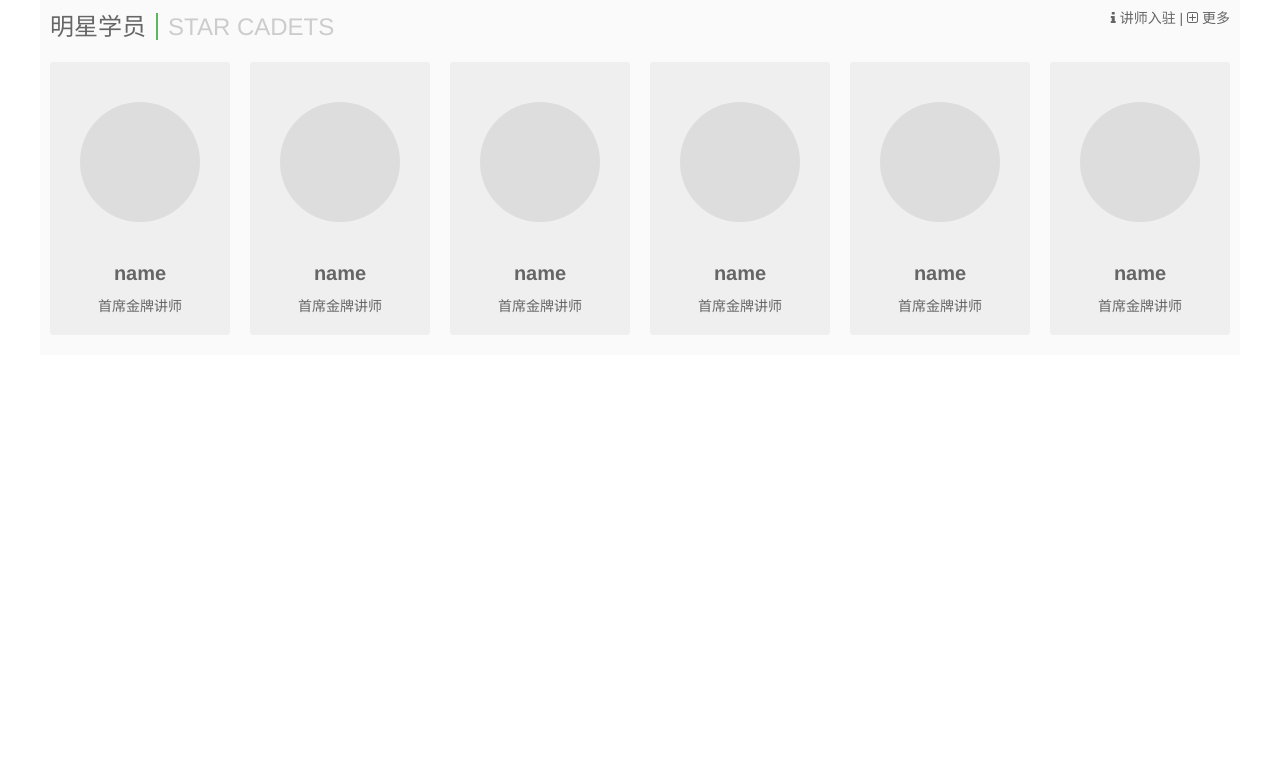
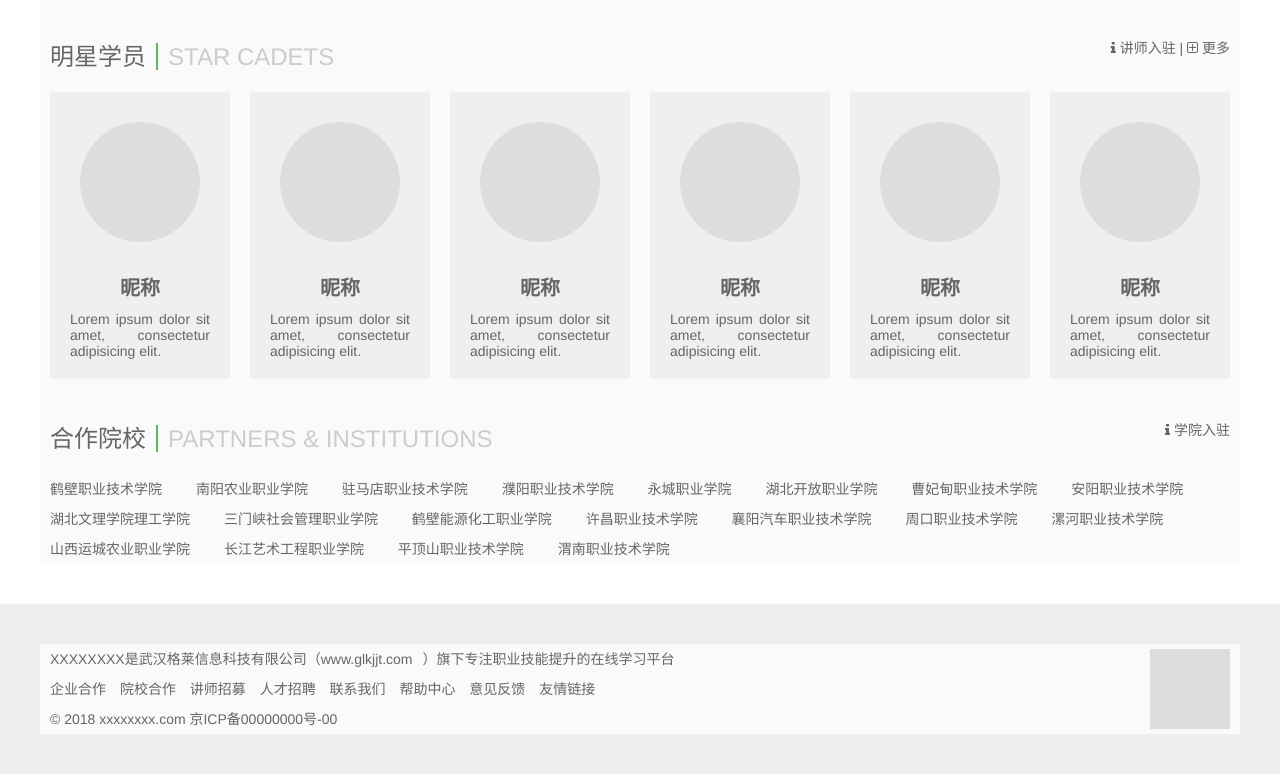
Before and after one commit to ITSBee/CloudyCourse, a website: page index.html in a window 1280 px wide. Shown: the part 3370-4144 px from the top of the page. Before the commit the page ends 3765 px from the top, so only its background shows below. Drawn offline with Linux system fonts and the light colour scheme.

Commit message:
keep coding

```diff
--- a/css/reset.css
+++ b/css/reset.css
@@ -86,5 +86,4 @@ a:hover { color: #5cb85c; }
 	width: 1180px;
 	margin: 0 auto;
 	padding: 0 10px;
-	background-color: #fafafa;
 }
--- a/css/styles.css
+++ b/css/styles.css
@@ -1,4 +1,6 @@
 @charset "utf-8";
+
+.container { 	background-color: #fafafa; }
 
 /* header */
 .header {
@@ -8,10 +10,6 @@
 	-webkit-box-shadow: 0 3px 3px #eee;
 		 -moz-box-shadow: 0 3px 3px #eee;
 					box-shadow: 0 3px 3px #eee;
-}
-
-/* test */.header .container {
-	/*background-color: #f00; */
 }
 
 .header .container>div {
@@ -201,19 +199,21 @@
 	margin-right: 0;
 }
 
-/* free & live & micro-majors & teachers & cadets */
+/* free & live & micro-majors & teachers & cadets & partners */
 .free,
 .live,
 .micro-majors,
 .certification,
-.cadets { margin: 20px 0; }
+.cadets,
+.partners { margin: 20px 0; }
 
 .free h2,
 .live h2,
 .micro-majors h2,
 .certification h2,
 .teachers h2,
-.cadets h2 {
+.cadets h2,
+.partners h2 {
 	margin-bottom: 20px;
 	font-size: 24px;
 }
@@ -225,7 +225,8 @@
 .micro-majors h2>span,
 .certification h2>span,
 .teachers h2>span,
-.cadets h2>span {
+.cadets h2>span,
+.partners h2>span {
 	margin-left: 10px;
 	padding-left: 10px;
 	color: #ccc;
@@ -320,18 +321,14 @@
 	background: #ddd;
 }
 
-.head-icon {
-	width: 120px;
-	height: 120px;
-	margin: 40px auto;
-	border-radius: 50%;
-	background-color: #ddd;
+.teachers .head-icon {
+	width: 100%;
+	height: 220px;
+	background: #ddd;
 }
 
 .head-icon,
-.person {
-	text-align: center;
-}
+.person { text-align: center; }
 
 .person {
 	width: 160px;
@@ -353,3 +350,48 @@
 	margin-right: 20px;
 	margin-bottom: 20px;
 }
+
+.cadets .head-icon {
+	width: 120px;
+	height: 120px;
+	margin: 30px auto;
+	border-radius: 50%;
+	background-color: #ddd;
+}
+
+.cadets p {
+	text-align: justify;
+	overflow: hidden;
+	-ms-text-overflow: ellipsis;
+			text-overflow: ellipsis;
+}
+
+.institutions a {
+	display: inline-block;
+	/*width: 160px;*/
+	height: 30px;
+	line-height: 30px;
+	margin-right: 30px;
+}
+
+.footer {
+	padding: 40px 0;
+	background: #eee;
+}
+
+.footer p {
+	height: 30px;
+	line-height: 30px;
+}
+
+.footer a {
+	margin-right: 10px;
+}
+
+.footer .code {
+	float: right;
+	width: 80px;
+	height: 80px;
+	margin-top: 5px;
+	background-color: #ddd;
+}
--- a/index.html
+++ b/index.html
@@ -799,8 +799,8 @@
 							<div class="class-item">
 								<div class="head-icon"></div>
 								<div class="person">
-									<h3><a href="#">name</a></h3>
-									<p><a href="#">首席金牌讲师</a></p>
+									<h3><a href="#">昵称</a></h3>
+									<p>Lorem ipsum dolor sit amet, consectetur adipisicing elit.</p>
 								</div>
 							</div>
 						</li>
@@ -808,8 +808,8 @@
 							<div class="class-item">
 								<div class="head-icon"></div>
 								<div class="person">
-									<h3><a href="#">name</a></h3>
-									<p><a href="#">首席金牌讲师</a></p>
+									<h3><a href="#">昵称</a></h3>
+									<p>Lorem ipsum dolor sit amet, consectetur adipisicing elit.</p>
 								</div>
 							</div>
 						</li>
@@ -817,8 +817,8 @@
 							<div class="class-item">
 								<div class="head-icon"></div>
 								<div class="person">
-									<h3><a href="#">name</a></h3>
-									<p><a href="#">首席金牌讲师</a></p>
+									<h3><a href="#">昵称</a></h3>
+									<p>Lorem ipsum dolor sit amet, consectetur adipisicing elit.</p>
 								</div>
 							</div>
 						</li>
@@ -826,8 +826,8 @@
 							<div class="class-item">
 								<div class="head-icon"></div>
 								<div class="person">
-									<h3><a href="#">name</a></h3>
-									<p><a href="#">首席金牌讲师</a></p>
+									<h3><a href="#">昵称</a></h3>
+									<p>Lorem ipsum dolor sit amet, consectetur adipisicing elit.</p>
 								</div>
 							</div>
 						</li>
@@ -835,8 +835,8 @@
 							<div class="class-item">
 								<div class="head-icon"></div>
 								<div class="person">
-									<h3><a href="#">name</a></h3>
-									<p><a href="#">首席金牌讲师</a></p>
+									<h3><a href="#">昵称</a></h3>
+									<p>Lorem ipsum dolor sit amet, consectetur adipisicing elit.</p>
 								</div>
 							</div>
 						</li>
@@ -844,8 +844,8 @@
 							<div class="class-item">
 								<div class="head-icon"></div>
 								<div class="person">
-									<h3><a href="#">name</a></h3>
-									<p><a href="#">首席金牌讲师</a></p>
+									<h3><a href="#">昵称</a></h3>
+									<p>Lorem ipsum dolor sit amet, consectetur adipisicing elit.</p>
 								</div>
 							</div>
 						</li>
@@ -853,8 +853,27 @@
 				</div>
 			</div> <!-- /.cadets -->
 
+			<div class="partners">
+				<div class="title clearfix">
+					<div class="more"><a href="#"><i class="fa fa-info"></i> 学院入驻</a></div>
+					<h2>合作院校<span>Partners & Institutions</span></h2>
+				</div>
+				<div class="institutions"> <a href="#" target="blank">鹤壁职业技术学院</a> <a href="#" target="blank">南阳农业职业学院</a> <a href="#" target="blank">驻马店职业技术学院</a> <a href="#" target="blank">濮阳职业技术学院</a> <a href="#" target="blank">永城职业学院</a> <a href="#" target="blank">湖北开放职业学院</a> <a href="#" target="blank">曹妃甸职业技术学院</a> <a href="#" target="blank">安阳职业技术学院</a> <a href="#" target="blank">湖北文理学院理工学院</a> <a href="#" target="blank">三门峡社会管理职业学院</a> <a href="#" target="blank">鹤壁能源化工职业学院</a> <a href="#" target="blank">许昌职业技术学院</a> <a href="#" target="blank">襄阳汽车职业技术学院	</a> <a href="#" target="blank">周口职业技术学院</a> <a href="#" target="blank">漯河职业技术学院</a> <a href="#" target="blank">山西运城农业职业学院</a> <a href="#" target="blank">长江艺术工程职业学院</a> <a href="#" target="blank">平顶山职业技术学院</a> <a href="#" target="blank">渭南职业技术学院</a> </div>
+			</div>
+
 		</div> <!-- /.container -->
 
 	</div> <!-- /.main -->
+
+	<div class="footer">
+		<div class="container">
+			<div class="code"></div>
+			<div class="text">
+				<p>XXXXXXXX是武汉格莱信息科技有限公司（<a href="http://www.glkjjt.com" target="blank">www.glkjjt.com</a>）旗下专注职业技能提升的在线学习平台</p>
+				<p> <a href="#">企业合作</a> <a href="#">院校合作</a> <a href="#">讲师招募</a> <a href="#">人才招聘</a> <a href="#">联系我们</a> <a href="#">帮助中心</a> <a href="#">意见反馈</a> <a href="#">友情链接</a> </p>
+				<p>&copy; 2018 xxxxxxxx.com	京ICP备00000000号-00</p>
+			</div>
+		</div>
+	</div>
 </body>
 </html>
```
